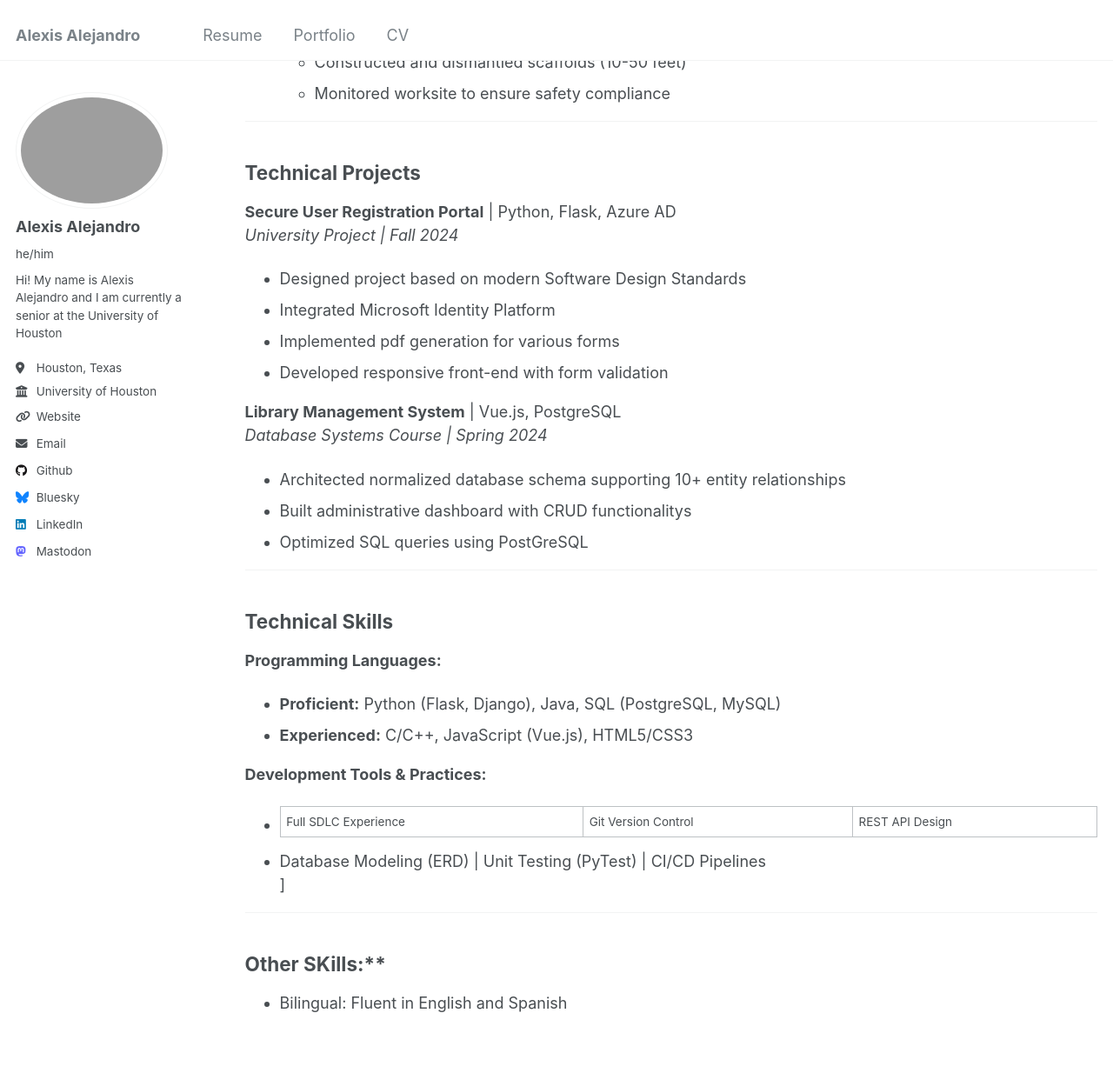
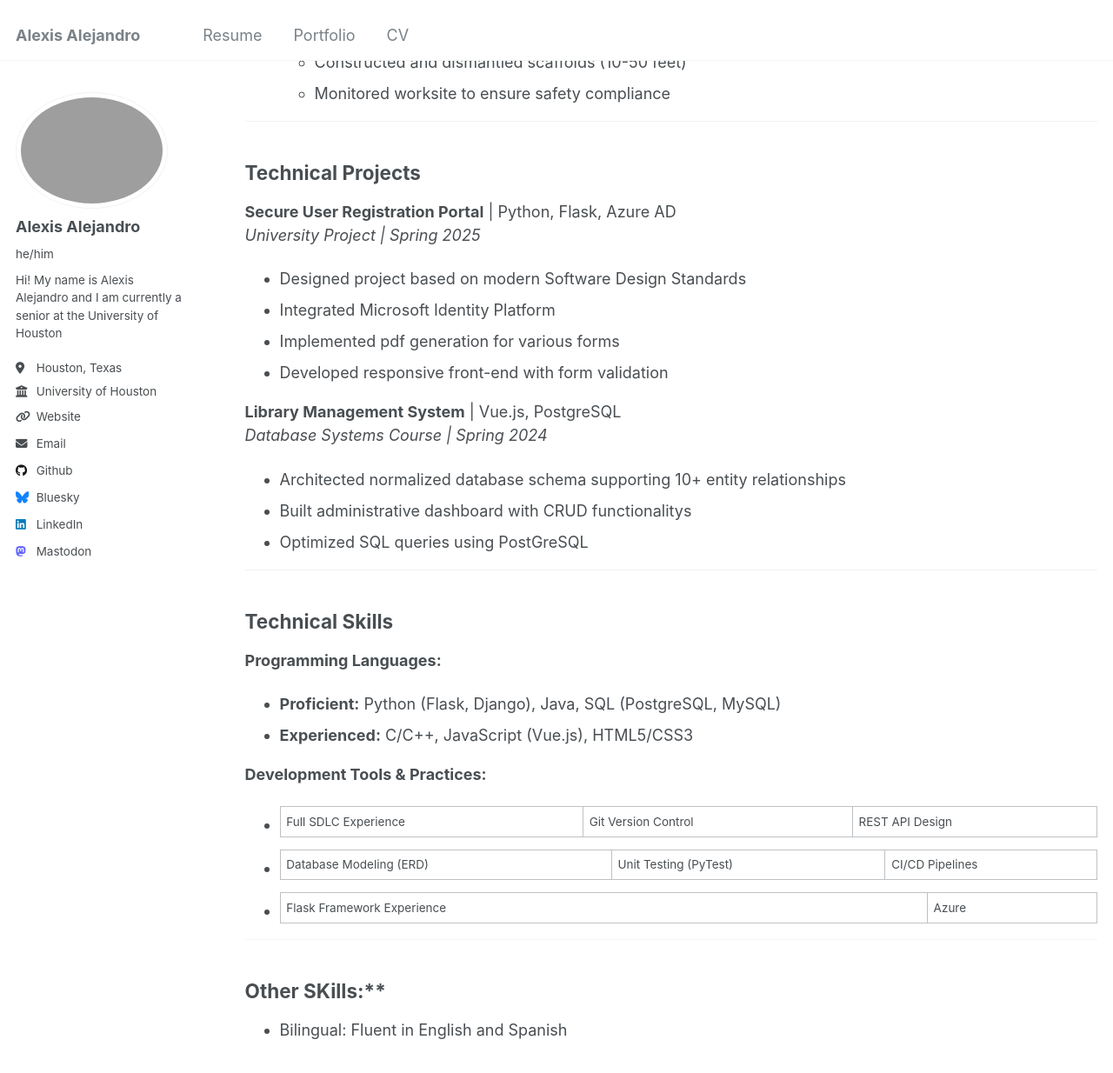
Before and after one commit to AlexisA3400/AlexisA3400.github.io, a Jekyll site: the page built from _pages/cv.md, in a window 1280 px wide and 1400 px high, scrolled down 1701 px. Shown: the top 1234 px of the window at 87% size. Built offline with Jekyll 4.4.1, drawn with Linux system fonts in a browser that asks for light colours.

Commit message:
Update cv.md

```diff
--- a/_pages/cv.md
+++ b/_pages/cv.md
@@ -69,7 +69,7 @@ Computer Science senior at the University of Houston with hands-on experience in
 ## Technical Projects
 
 **Secure User Registration Portal** | Python, Flask, Azure AD
-*University Project | Fall 2024*
+*University Project | Spring 2025*
 - Designed project based on modern Software Design Standards
 - Integrated Microsoft Identity Platform
 - Implemented pdf generation for various forms
@@ -92,7 +92,7 @@ Computer Science senior at the University of Houston with hands-on experience in
 **Development Tools & Practices:**
 - Full SDLC Experience | Git Version Control | REST API Design
 - Database Modeling (ERD) | Unit Testing (PyTest) | CI/CD Pipelines
-]
+- Flask Framework Experience | Azure
 
 ---
 
```
